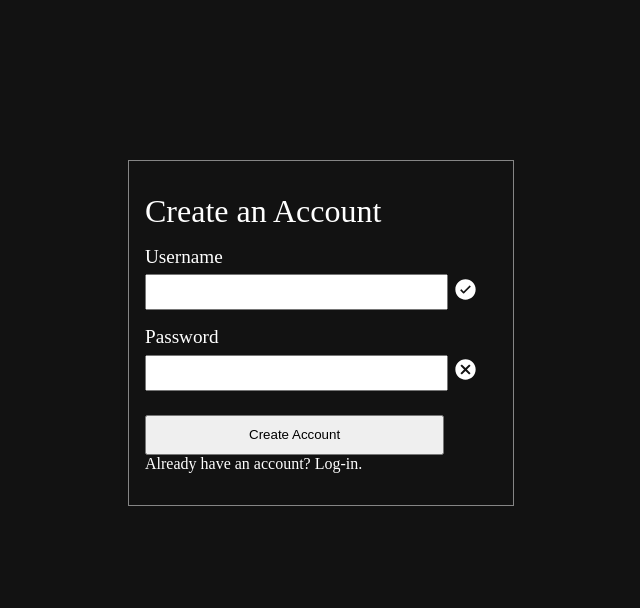
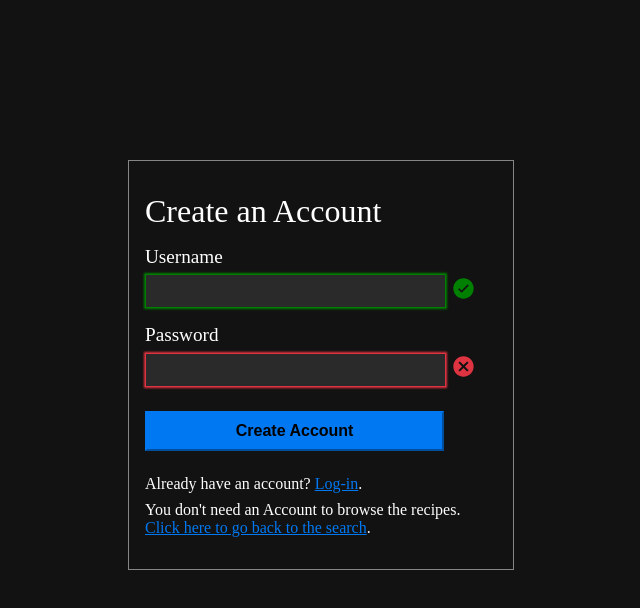
Before and after one commit to hefest42/recipe-search, a React (Create React App) app: page /create-account in a window 1280 px wide. Shown: the top 608 px of the page, without its empty margins (319-959 px from the left). Built offline with nearby package versions, Linux system fonts and the light colour scheme.

Commit message:
added more styling to the create account form

```diff
--- a/src/CSS/index.scss
+++ b/src/CSS/index.scss
@@ -420,6 +420,18 @@ body {
         &_title {
             font-size: 2rem;
         }
+
+        &_info {
+            margin-top: 1rem;
+
+            a {
+                color: $main-blue;
+            }
+
+            div {
+                margin-top: 0.5rem;
+            }
+        }
     }
 }
 
@@ -441,9 +453,16 @@ body {
         align-items: center;
 
         input {
+            background-color: $main-gray;
+            color: #fff;
             width: 85%;
             height: 2rem;
             margin-top: 0.4rem;
+            font-size: 1.2rem;
+
+            &:focus {
+                outline: none;
+            }
         }
 
         svg {
@@ -451,12 +470,45 @@ body {
             height: 25px;
             margin-left: 0.3rem;
         }
+
+        &__correct {
+            input {
+                box-shadow: 0px 0px 2px 1px green;
+                border: 1px solid green;
+                outline: none;
+            }
+
+            svg {
+                color: green;
+            }
+        }
+
+        &__wrong {
+            input {
+                box-shadow: 0px 0px 2px 1px $error-red;
+                border: 1px solid $error-red;
+                outline: none;
+            }
+
+            svg {
+                color: $error-red;
+            }
+        }
     }
 
     button {
+        background-color: $main-blue;
         width: 85%;
         height: 2.5rem;
         margin-top: 1.5rem;
+        font-size: 1rem;
+        font-weight: bold;
+        cursor: pointer;
+        border-color: $main-blue;
+
+        &:hover {
+            background-color: $secondary-blue;
+        }
     }
 }
 
--- a/src/components/Create-Account/CreateAccount.js
+++ b/src/components/Create-Account/CreateAccount.js
@@ -1,4 +1,6 @@
 import React from "react";
+
+import { Link } from "react-router-dom";
 
 import { IoIosCheckmarkCircle, IoMdCloseCircle } from "react-icons/io";
 
@@ -10,7 +12,7 @@ const CreateAccount = () => {
                 <form className="form">
                     <div className="form-input_container">
                         <label htmlFor="username">Username</label>
-                        <div className="form-input">
+                        <div className="form-input form-input__correct">
                             <input type="text" id="username" name="username" />
                             <IoIosCheckmarkCircle />
                         </div>
@@ -18,7 +20,7 @@ const CreateAccount = () => {
 
                     <div className="form-input_container">
                         <label htmlFor="pword">Password</label>
-                        <div className="form-input">
+                        <div className="form-input form-input__wrong">
                             <input type="password" id="pword" name="pword" autoComplete="yes" />
                             <IoMdCloseCircle />
                         </div>
@@ -26,8 +28,13 @@ const CreateAccount = () => {
                     <button>Create Account</button>
                 </form>
 
-                <div>
-                    <div>Already have an account? Log-in.</div>
+                <div className="create-inner_info">
+                    <div>
+                        Already have an account? <Link to="/log-in">Log-in</Link>.
+                    </div>
+                    <div>
+                        You don't need an Account to browse the recipes. <Link to="/">Click here to go back to the search</Link>.
+                    </div>
                 </div>
             </div>
         </div>
```
